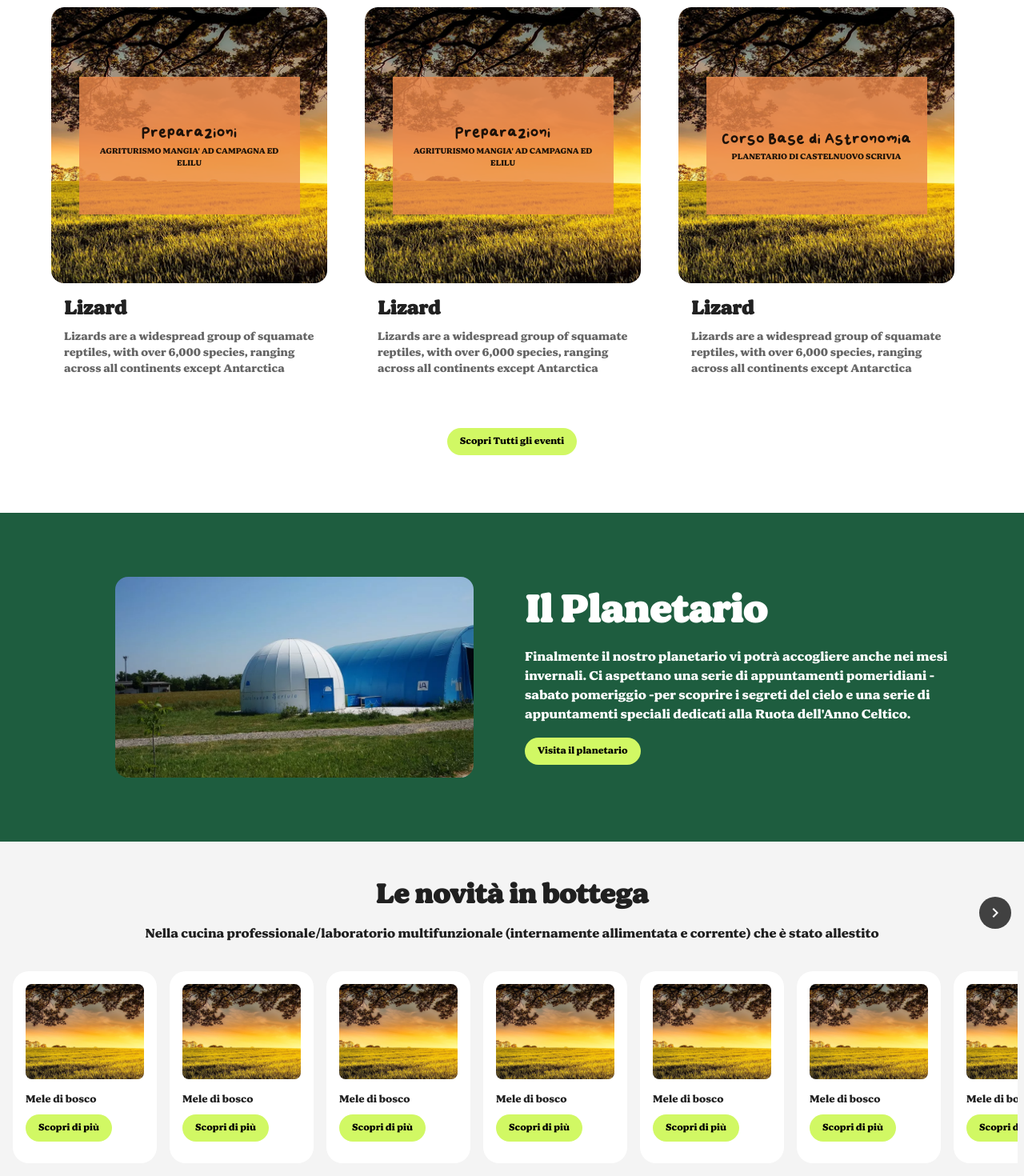
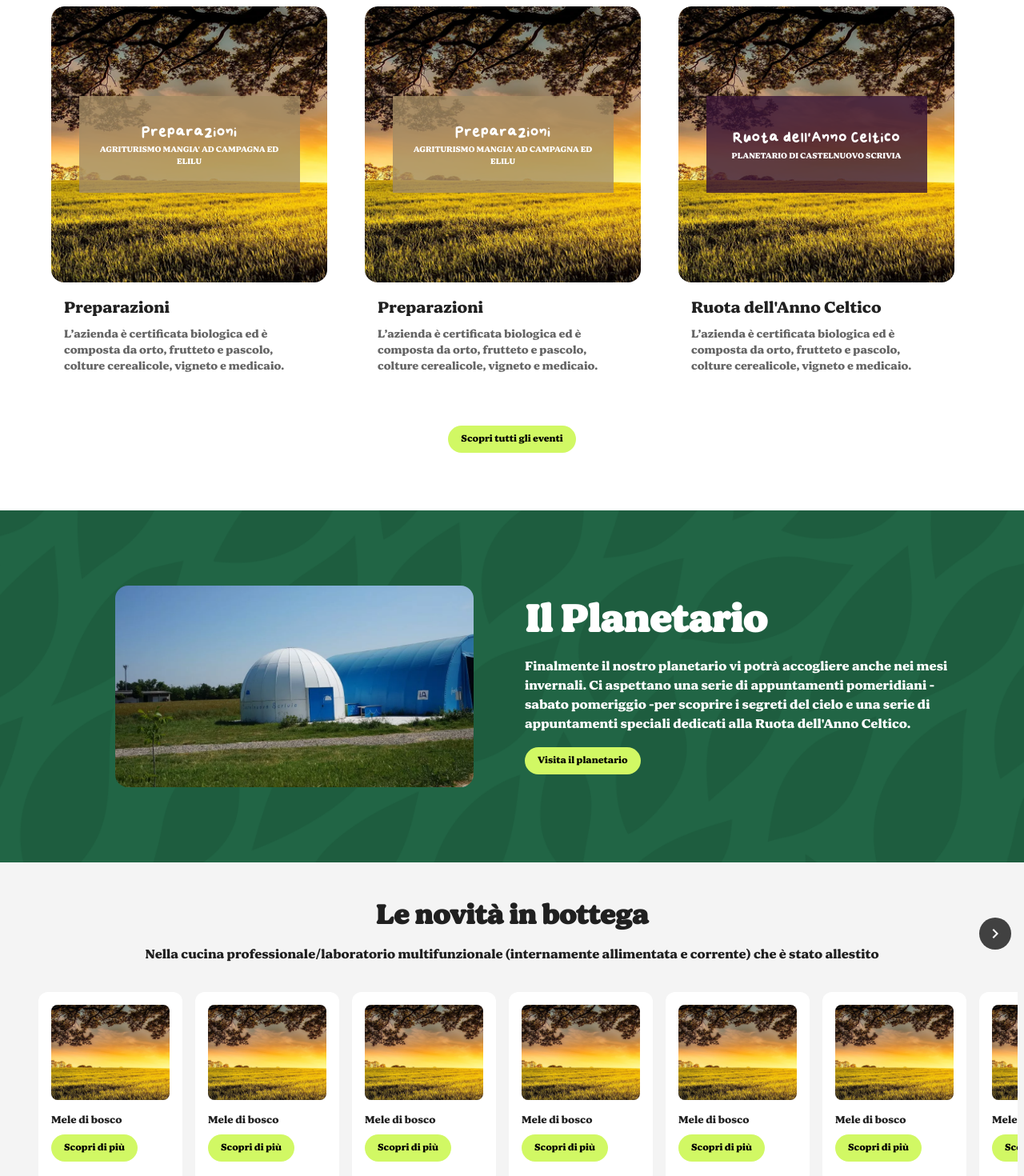
Before and after one commit to darioesposito01/pixel_crew_proj, a React (Vite) app: page / in a window 1280 px wide. Shown: the part 1220-2690 px from the top of the page at 80% size. Built offline with nearby package versions, Linux system fonts and the light colour scheme.

Commit message:
modifiche grafiche a varie sezioni

```diff
--- a/src/App.css
+++ b/src/App.css
@@ -17,55 +17,10 @@
   display: flex;
   flex-direction: column;
   position: absolute;
-  background-color: rgba(236, 136, 74, 0.8);
   width: 80%;
-  height: 50%;
+  height: 35%;
   align-items: center;
   justify-content: center;
   padding: 10px;
 
-  /* display: none; */
 }
-
-/* #root {
-  max-width: 1280px;
-  margin: 0 auto;
-  padding: 2rem;
-  text-align: center;
-}
-
-.logo {
-  height: 6em;
-  padding: 1.5em;
-  will-change: filter;
-  transition: filter 300ms;
-}
-.logo:hover {
-  filter: drop-shadow(0 0 2em #646cffaa);
-}
-.logo.react:hover {
-  filter: drop-shadow(0 0 2em #61dafbaa);
-}
-
-@keyframes logo-spin {
-  from {
-    transform: rotate(0deg);
-  }
-  to {
-    transform: rotate(360deg);
-  }
-}
-
-@media (prefers-reduced-motion: no-preference) {
-  a:nth-of-type(2) .logo {
-    animation: logo-spin infinite 20s linear;
-  }
-}
-
-.card {
-  padding: 2em;
-}
-
-.read-the-docs {
-  color: #888;
-} */
--- a/src/Components/BoxesSection.jsx
+++ b/src/Components/BoxesSection.jsx
@@ -13,36 +13,42 @@ const events = [
     subtitle: 'PLANETARIO DI CASTELNUOVO SCRIVIA',
     image: small_image,
     cardTitle: 'Sabato in Planetario',
+    bgcolor: 'rgba(16, 35, 78, 0.8)'
   },
   {
     title: 'Momenti di Agri-creatività',
     subtitle: 'ELILU AGRICULTURA FAMILIARE',
     image: small_image,
     cardTitle: 'Momenti di Agri-creatività',
+    bgcolor: 'rgba(236, 136, 74, 0.8)'
   },
   {
     title: 'Ruota dell\'Anno Celtico',
     subtitle: 'AGRITURISMO MANGIA\' AD CAMPAGNA E WILD TREK',
     image: small_image,
     cardTitle: 'Ruota dell\'Anno Celtico',
+    bgcolor: 'rgba(179, 79, 38, 0.8)'
   },
   {
     title: 'Preparazioni',
     subtitle: 'AGRITURISMO MANGIA\' AD CAMPAGNA ED ELILU',
     image: small_image,
     cardTitle: 'Sabato in Planetario',
+    bgcolor: 'rgba(164, 140, 101, 0.8)'
   },
   {
     title: 'Preparazioni',
     subtitle: 'AGRITURISMO MANGIA\' AD CAMPAGNA ED ELILU',
     image: small_image,
     cardTitle: 'Momenti di Agri-creatività',
+    bgcolor: 'rgba(164, 140, 101, 0.8)'
   },
   {
-    title: 'Corso Base di Astronomia',
+    title: 'Ruota dell\'Anno Celtico',
     subtitle: 'PLANETARIO DI CASTELNUOVO SCRIVIA',
     image: small_image,
     cardTitle: 'Ruota dell\'Anno Celtico',
+    bgcolor: 'rgba(55, 21, 54, 0.8)'
   },
 ];
 
@@ -59,18 +65,17 @@ const EventCard = ({ event }) => (
             objectFit:'contain'
         }}
       />
-      <div className="layer">
-           <Typography variant='caption' fontSize={18} textAlign={'center'}>{event.title}</Typography>
-           <Typography fontSize={10} textAlign={'center'}>{event.subtitle}</Typography>
+      <div style={{backgroundColor: event.bgcolor }} className="layer">
+           <Typography color={'white'}  variant='caption' fontSize={18} textAlign={'center'}>{event.title}</Typography>
+           <Typography color={'white'} fontSize={10} textAlign={'center'}>{event.subtitle}</Typography>
           </div>
       </div>
       <CardContent>
-        <Typography gutterBottom variant="h5" component="div">
-          Lizard
+        <Typography gutterBottom variant="h6" component="div">
+          {event.title}
         </Typography>
         <Typography variant="body2" color="text.secondary">
-          Lizards are a widespread group of squamate reptiles, with over 6,000
-          species, ranging across all continents except Antarctica
+        L’azienda è certificata biologica ed è composta da orto, frutteto e pascolo, colture cerealicole, vigneto e medicaio.
         </Typography>
       </CardContent>
     </Card>
@@ -88,7 +93,7 @@ const EventCardsSection = () => {
       ))}
     </Grid>
       <ButtonCustom>
-        Scopri Tutti gli eventi
+        Scopri tutti gli eventi
       </ButtonCustom>
       </div>
   );
--- a/src/Components/Footer.jsx
+++ b/src/Components/Footer.jsx
@@ -1,5 +1,5 @@
 import React from 'react';
-import { Box, Container, Grid, Typography, Divider } from '@mui/material';
+import { Box, Container, Grid, Typography, Divider, Stack } from '@mui/material';
 
 
 import UE_image from '../assets/UE_image.png';
@@ -17,6 +17,7 @@ const Footer = () => {
           <Divider sx={{ my: 3, bgcolor: 'rgba(255,255,255,0.2)' }} />
           <Box sx={{display:'flex', flexDirection:'row'}}>
           <Grid item xs={12} md={3}>
+            <Stack spacing={1}>
             <Typography variant="h6" sx={{ color: '#d4ff63' }} gutterBottom>
               AZIENDA AGRICOLA
             </Typography>
@@ -24,8 +25,10 @@ const Footer = () => {
             <Typography variant="body2">Allevamenti</Typography>
             <Typography variant="body2">Bottega agricola</Typography>
             <Typography variant="body2">Punti vendita</Typography>
+            </Stack>
           </Grid>
           <Grid item xs={12} md={3}>
+          <Stack spacing={1}>
             <Typography variant="h6" sx={{ color: '#d4ff63' }} gutterBottom>
               FATTORIA DIDATTICA
             </Typography>
@@ -33,14 +36,17 @@ const Footer = () => {
             <Typography variant="body2">Attività per grandi e piccoli</Typography>
             <Typography variant="body2">Planetario</Typography>
             <Typography variant="body2">Fattoria sociale</Typography>
+            </Stack>
           </Grid>
           <Grid item xs={12} md={3}>
+          <Stack spacing={1}>
             <Typography variant="h6" sx={{ color: '#d4ff63' }} gutterBottom>
               AGRITURISMO
             </Typography>
             <Typography variant="body2">BIO E SOSTENIBILITÀ</Typography>
             <Typography variant="body2">TURISMO E TERRITORIO</Typography>
             <Typography variant="body2">CONTATTI</Typography>
+            </Stack>
           </Grid>
           <Box>
               <img src={UE_image} alt="EU Logo" style={{ maxWidth: '100%', height: 'auto' }} />
@@ -51,10 +57,10 @@ const Footer = () => {
         <Divider sx={{ my: 3, bgcolor: 'rgba(255,255,255,0.2)' }} />
         <Box sx={{ display: 'flex', justifyContent: 'space-between', alignItems: 'start', flexWrap: 'wrap'}}>
         <Box sx={{display:'flex', flexDirection:'column'}}>
-          <Typography variant="body2" sx={{ my: 1 }}>
+          <Typography variant="body2">
             Azienda Agricola "Elilu" di Gastaldi Elisa - Agricultura Familiare
           </Typography>
-          <Typography variant="body2" sx={{ my: 1 }}>
+          <Typography variant="body2">
             P.IVA 02322540184
           </Typography>
           </Box>
--- a/src/Components/NavBar.jsx
+++ b/src/Components/NavBar.jsx
@@ -15,7 +15,7 @@ const Navbar = () => {
 
   return (
     <AppBar position="static" sx={{ backgroundColor: '#216545' }}>
-      <Container maxWidth="xl">
+      <Container maxWidth={false}>
       <Toolbar disableGutters sx={{ justifyContent: 'space-between' }}>
           <Box sx={{ display: 'flex', alignItems: 'center' }}>
             <img src={Frame} alt="Soul Farm Logo" style={{ height: '40px' }} />
--- a/src/Components/NovitaSection.jsx
+++ b/src/Components/NovitaSection.jsx
@@ -104,6 +104,7 @@ const NovitaBottegaSection = () => {
             scrollbarWidth: 'none',
             '&::-webkit-scrollbar': { display: 'none' },
             mx: -1,
+            marginLeft:3
           }}
         >
           {products.map((product) => (
@@ -112,7 +113,7 @@ const NovitaBottegaSection = () => {
               width: 180,
               height: 240,
               mx: 1,
-              borderRadius: 5,
+              borderRadius: 3,
               bgcolor: 'white',
               pb: 1
             }}>
--- a/src/Components/PlanetarioSection.jsx
+++ b/src/Components/PlanetarioSection.jsx
@@ -2,6 +2,7 @@ import React from 'react';
 import { Box, Typography, Button, Container, Grid } from '@mui/material';
 
 import planetario from '../assets/planetario.png';
+import sfondo_verde from '../assets/sfondo_verde.png';
 import ButtonCustom from './ButtonCustom';
 
 
@@ -10,11 +11,19 @@ const PlanetarioSection = () => {
   return (
     <Box
       sx={{
-        backgroundColor: '#1E5D3F',
+        display:'flex',
+        backgroundColor: '#216545',
         marginTop:5,
         paddingY:10,
+        backgroundImage: `url(${sfondo_verde})`,
+        backgroundSize: 'cover',
+        backgroundPosition: 'center',
+        backgroundRepeat: 'no-repeat',
+        position: 'relative',
+        height:'55vh',
+        alignItems:'center'
+      }}
 
-      }}
     >
       <Container>
         <Grid container spacing={4} alignItems="center">
```
Also changed, not shown: src/assets/sfondo_verde.png (added).
